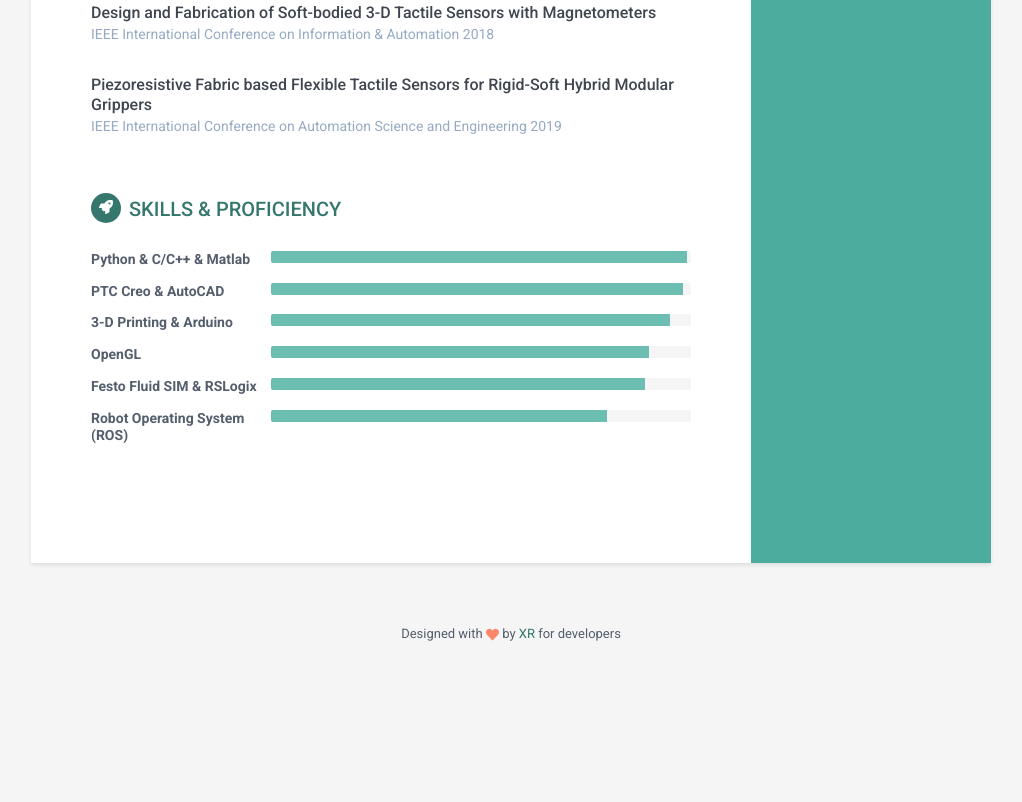
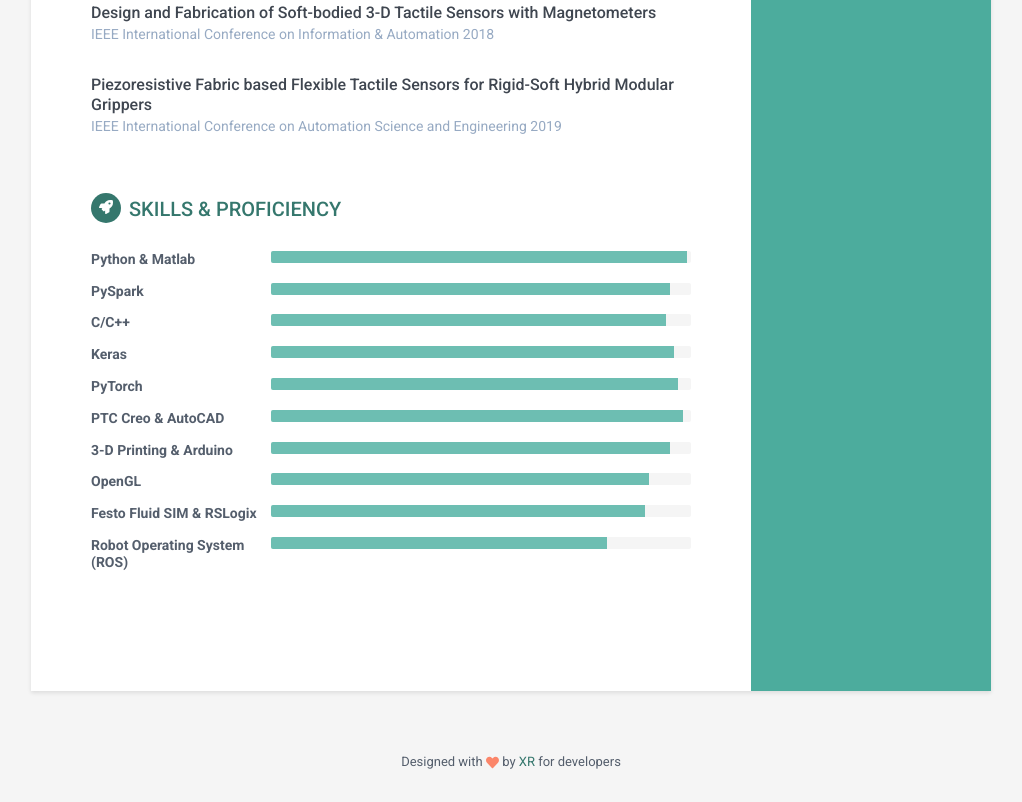
Before and after one commit to abhishekbamotra/cv, a plain HTML site: page index.html in a window 1280 px wide. Shown: the part 2198-3000 px from the top of the page, without its empty margins (129-1151 px from the left). Before the commit the page ends 2873 px from the top, so only its background shows below. Drawn offline with Linux system fonts and the light colour scheme.

Commit message:
skills added

```diff
--- a/index.html
+++ b/index.html
@@ -344,9 +344,36 @@
                 <h2 class="section-title"><span class="icon-holder"><i class="fas fa-rocket"></i></span>Skills &amp; Proficiency</h2>
                 <div class="skillset">
                     <div class="item">
-                        <h3 class="level-title">Python &amp; C/C++ &amp; Matlab</h3>
+                        <h3 class="level-title">Python &amp; Matlab</h3>
                         <div class="progress level-bar">
 						    <div class="progress-bar theme-progress-bar" role="progressbar" style="width: 99%" aria-valuenow="99" aria-valuemin="0" aria-valuemax="100"></div>
+						</div>
+                    </div><!--//item-->
+
+			<div class="item">
+                        <h3 class="level-title">PySpark</h3>
+                        <div class="progress level-bar">
+						    <div class="progress-bar theme-progress-bar" role="progressbar" style="width: 95%" aria-valuenow="99" aria-valuemin="0" aria-valuemax="100"></div>
+						</div>
+                    </div><!--//item-->
+
+		<div class="item">
+                        <h3 class="level-title">C/C++</h3>
+                        <div class="progress level-bar">
+						    <div class="progress-bar theme-progress-bar" role="progressbar" style="width: 94%" aria-valuenow="99" aria-valuemin="0" aria-valuemax="100"></div>
+						</div>
+                    </div><!--//item-->
+
+			<div class="item">
+                        <h3 class="level-title">Keras</h3>
+                        <div class="progress level-bar">
+						    <div class="progress-bar theme-progress-bar" role="progressbar" style="width: 96%" aria-valuenow="99" aria-valuemin="0" aria-valuemax="100"></div>
+						</div>
+                    </div><!--//item-->
+			<div class="item">
+                        <h3 class="level-title">PyTorch</h3>
+                        <div class="progress level-bar">
+						    <div class="progress-bar theme-progress-bar" role="progressbar" style="width: 97%" aria-valuenow="99" aria-valuemin="0" aria-valuemax="100"></div>
 						</div>
                     </div><!--//item-->
 
```
